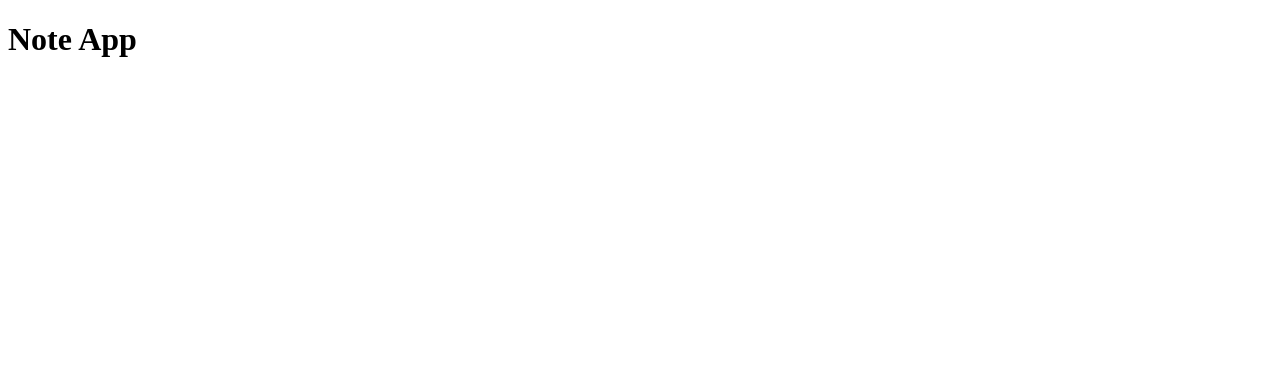
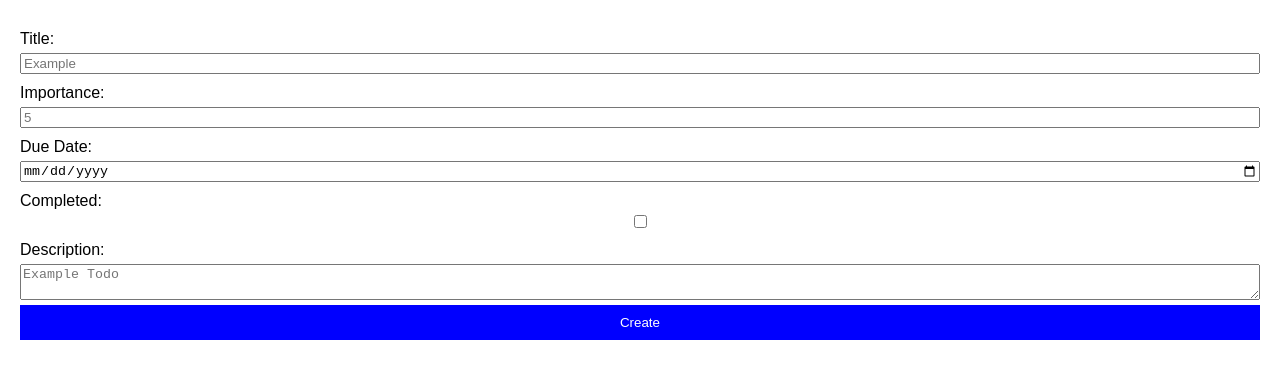
Before and after one commit to mustafa0cihan/Todo_App, a website with bundled scripts: page source/public/index.html in a window 1280 px wide. Built offline with nearby package versions, Linux system fonts and the light colour scheme.

Commit message:
Das grundlegende MVC-Pattern wurde erstellt. Die erste Vorlage für Create Todo wurde erstellt.

```diff
--- a/package.json
+++ b/package.json
@@ -2,10 +2,10 @@
   "name": "cas-fee-projekt-1-starter-template",
   "version": "1.0.0",
   "description": "Testat template",
-  "main": "public/scripts/main.js",
+  "main": "source/public/scripts/index.js",
   "type": "module",
   "scripts": {
-    "start": "node main.js",
+    "start": "node index.js",
     "test": "echo \"Error: no test specified\" && exit 1",
     "stylelint": "stylelint \"**/*.css\"",
     "eslint": "eslint \"**/*.js\"",
--- a/source/public/index.html
+++ b/source/public/index.html
@@ -1,15 +1,14 @@
 <!DOCTYPE html>
-<html lang="de">
+<html lang="en">
 <head>
   <meta charset="UTF-8">
-  <title>Note App</title>
-  <script src="https://cdnjs.cloudflare.com/ajax/libs/handlebars.js/4.7.3/handlebars.min.js" integrity="sha256-/PJBs6QWvXijOFIX04kZpLb6ZtSQckdOIavLWKKOgXU=" crossorigin="anonymous" defer></script>
-  <script src="scripts/index.js" type="module"></script>
-
+  <meta name="viewport" content="width=device-width, initial-scale=1.0">
+  <title>My Todo App</title>
   <link rel="stylesheet" href="styles/index.css">
 </head>
 <body>
-<h1>Note App</h1>
 
+  <script src="https://cdnjs.cloudflare.com/ajax/libs/handlebars.js/4.7.3/handlebars.min.js" integrity="sha256-/PJBs6QWvXijOFIX04kZpLb6ZtSQckdOIavLWKKOgXU=" crossorigin="anonymous" defer></script>
+  <script src="scripts/index.js" type="module"></script>
 </body>
 </html>
--- /dev/null
+++ b/source/public/scripts/controllers/TodoController.js
@@ -0,0 +1,40 @@
+import TodoModel from '../models/TodoModel.js';
+import TodoView from '../views/TodoView.js';
+
+class TodoController {
+    constructor() {
+        this.todoModel = new TodoModel();
+        this.todoView = new TodoView();
+    }
+
+    init() {
+        this.todoView.createTodoForm();
+        this.todoView.createTodoList(this.todoModel.getTodos());
+
+        document.getElementById('todo-form').addEventListener('submit', (event) => {
+            event.preventDefault();
+            this.addNewTodo();
+        });
+    }
+
+    addNewTodo() {
+        const title = document.querySelector('input[type="text"]').value;
+        const importance = document.querySelector('input[type="number"]').value;
+        const dueDate = document.querySelector('input[type="date"]').value;
+        const description = document.querySelector('textarea').value;
+        const completed = document.querySelector('input[type="checkbox"]').checked;
+
+        const newTodo = {
+            title,
+            importance,
+            dueDate,
+            description,
+            completed
+        };
+
+        this.todoModel.addTodo(newTodo);
+        this.todoView.createTodoList(this.todoModel.getTodos());
+    }
+}
+
+export default TodoController;
--- a/source/public/scripts/index.js
+++ b/source/public/scripts/index.js
@@ -1 +1,6 @@
-console.log("Hello World");
+import TodoController from './controllers/TodoController.js';
+
+document.addEventListener('DOMContentLoaded', () => {
+    const todoController = new TodoController();
+    todoController.init();
+});
--- /dev/null
+++ b/source/public/scripts/models/TodoModel.js
@@ -0,0 +1,15 @@
+class TodoModel {
+    constructor() {
+        this.todos = [];
+    }
+
+    addTodo(todo) {
+        this.todos.push(todo);
+    }
+
+    getTodos() {
+        return this.todos;
+    }
+}
+
+export default TodoModel;
--- /dev/null
+++ b/source/public/scripts/views/TodoView.js
@@ -0,0 +1,76 @@
+class TodoView {
+    constructor() {
+        this.app = document.body;
+    }
+
+    createTodoForm() {
+        const form = document.createElement('form');
+        form.id = 'todo-form';
+
+        const titleLabel = document.createElement('label');
+        titleLabel.textContent = 'Title:';
+        const titleInput = document.createElement('input');
+        titleInput.type = 'text';
+        titleInput.placeholder = 'Example';
+
+        const importanceLabel = document.createElement('label');
+        importanceLabel.textContent = 'Importance:';
+        const importanceInput = document.createElement('input');
+        importanceInput.type = 'number';
+        importanceInput.min = 1;
+        importanceInput.max = 5;
+        importanceInput.placeholder = '5';
+
+        const dueDateLabel = document.createElement('label');
+        dueDateLabel.textContent = 'Due Date:';
+        const dueDateInput = document.createElement('input');
+        dueDateInput.type = 'date';
+
+        const completedLabel = document.createElement('label');
+        completedLabel.textContent = 'Completed:';
+        const completedInput = document.createElement('input');
+        completedInput.type = 'checkbox';
+
+        const descriptionLabel = document.createElement('label');
+        descriptionLabel.textContent = 'Description:';
+        const descriptionInput = document.createElement('textarea');
+        descriptionInput.placeholder = 'Example Todo';
+
+        const createButton = document.createElement('button');
+        createButton.type = 'submit';
+        createButton.textContent = 'Create';
+
+        form.appendChild(titleLabel);
+        form.appendChild(titleInput);
+        form.appendChild(importanceLabel);
+        form.appendChild(importanceInput);
+        form.appendChild(dueDateLabel);
+        form.appendChild(dueDateInput);
+        form.appendChild(completedLabel);
+        form.appendChild(completedInput);
+        form.appendChild(descriptionLabel);
+        form.appendChild(descriptionInput);
+        form.appendChild(createButton);
+
+        this.app.appendChild(form);
+    }
+
+    createTodoList(todos) {
+        // Önceki listeyi temizleyelim
+        const existingUl = document.querySelector('ul');
+        if (existingUl) {
+            existingUl.remove();
+        }
+
+        const ul = document.createElement('ul');
+        todos.forEach(todo => {
+            const li = document.createElement('li');
+            li.textContent = `${todo.title} - ${todo.description} - ${todo.importance} - ${todo.dueDate} - ${todo.completed ? 'Completed' : 'Not Completed'}`;
+            ul.appendChild(li);
+        });
+        this.app.appendChild(ul);
+    }
+
+}
+
+export default TodoView;
--- a/source/public/styles/index.css
+++ b/source/public/styles/index.css
@@ -1,3 +1,33 @@
 * {
     box-sizing: border-box;
 }
+
+body {
+    font-family: Arial, sans-serif;
+    background-color: white;
+    color: black;
+    margin: 20px;
+}
+
+form {
+    display: flex;
+    flex-direction: column;
+    margin-bottom: 20px;
+}
+
+form label {
+    margin-top: 10px;
+}
+
+form input, form textarea, form button {
+    margin-top: 5px;
+}
+
+button {
+    background-color: blue;
+    color: white;
+    border: none;
+    padding: 10px 20px;
+    cursor: pointer;
+    margin-top: 10px;
+}
```
Also changed, not shown: index.js (+13 -5 lines).
